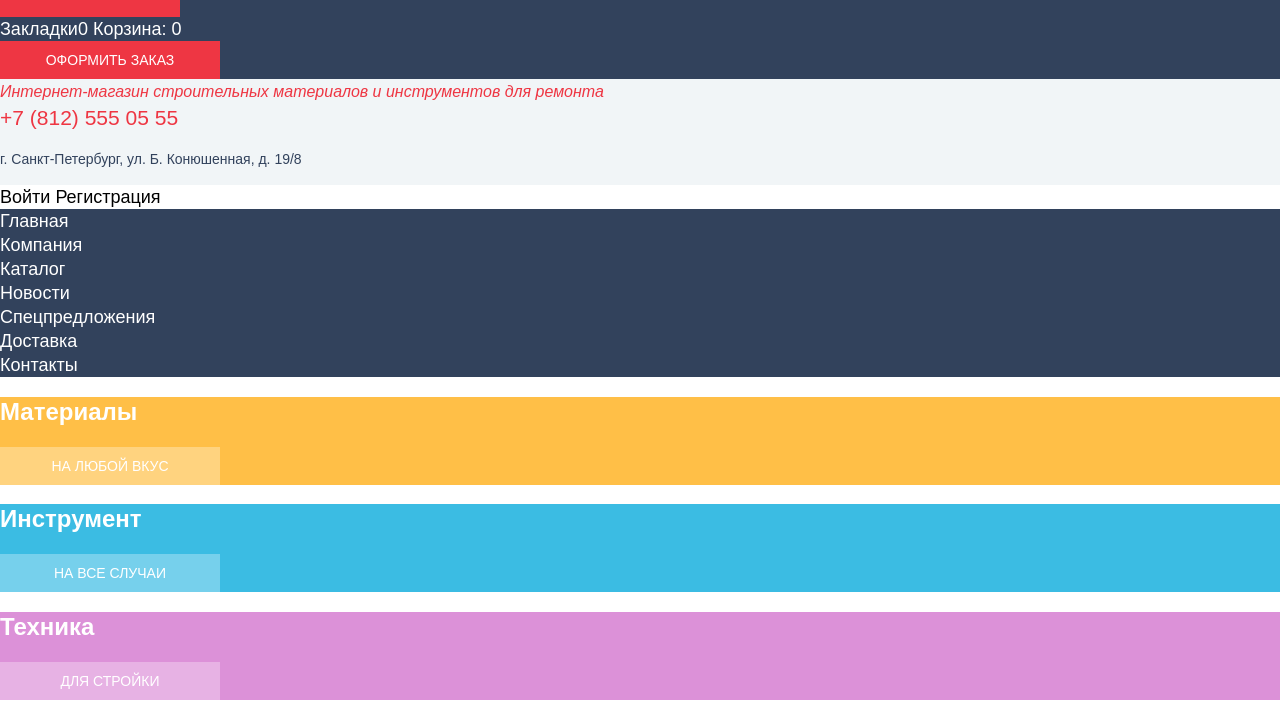
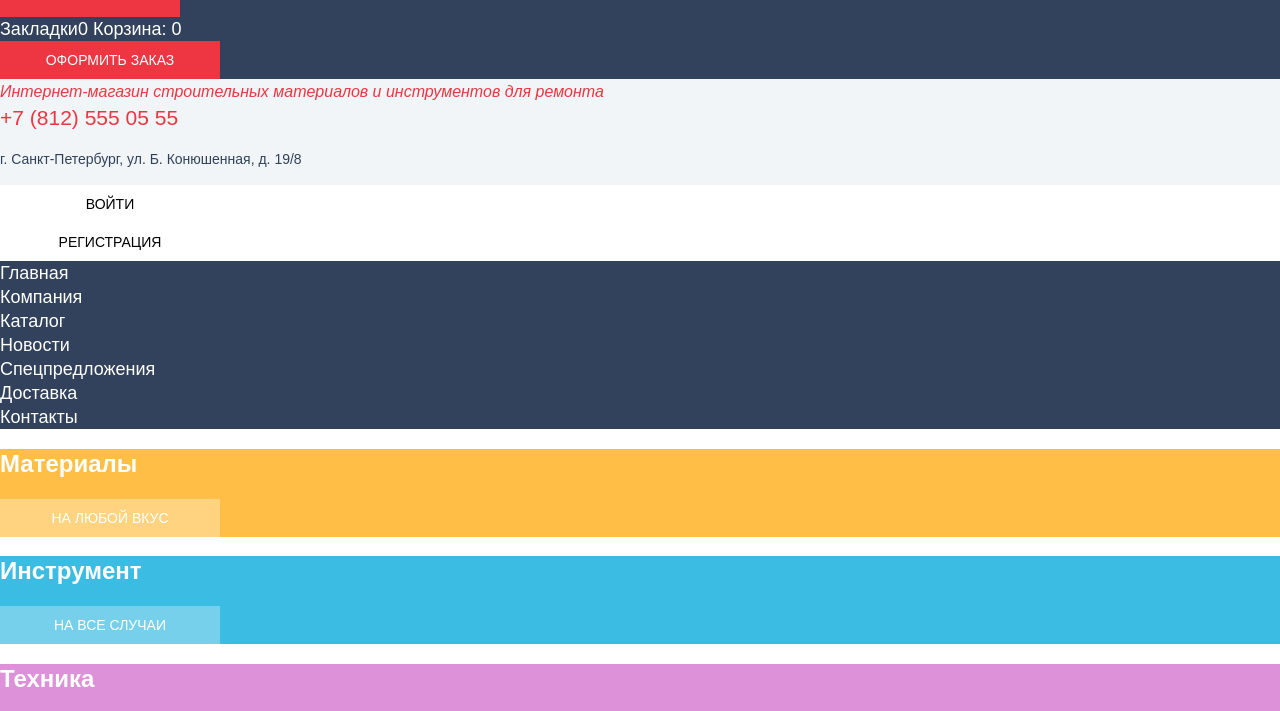
Before and after one commit to lutomskaya/technomart, a plain HTML site: page index.html in a window 1280 px wide. Shown: the part 71-782 px from the top of the page. Drawn offline with Linux system fonts and the light colour scheme; a web font is replaced by a local one.

```diff
--- a/css/style.css
+++ b/css/style.css
@@ -142,11 +142,13 @@
 }
 
 .main-header-user {
+
     background-color: var(--basic-white);
 }
 
 .main-header-user a {
     color: var(--basic-black);
+    background-color: var(--basic-white);
 }
 
 .main-nav-list {
--- a/index.html
+++ b/index.html
@@ -28,8 +28,8 @@
           <p class="contact-adress">г. Санкт-Петербург, ул. Б. Конюшенная, д. 19/8</p>
         </div>
         <div class="main-header-user">
-          <a href="#" class="user-login">Войти</a>
-          <a href="#" class="user-registration">Регистрация</a>
+          <a href="#" class="user-login button">Войти</a>
+          <a href="#" class="user-registration button">Регистрация</a>
         </div>
       </div>
       <nav class="main-nav">
```
Also changed, not shown: catalog.html (+2 -2 lines).
